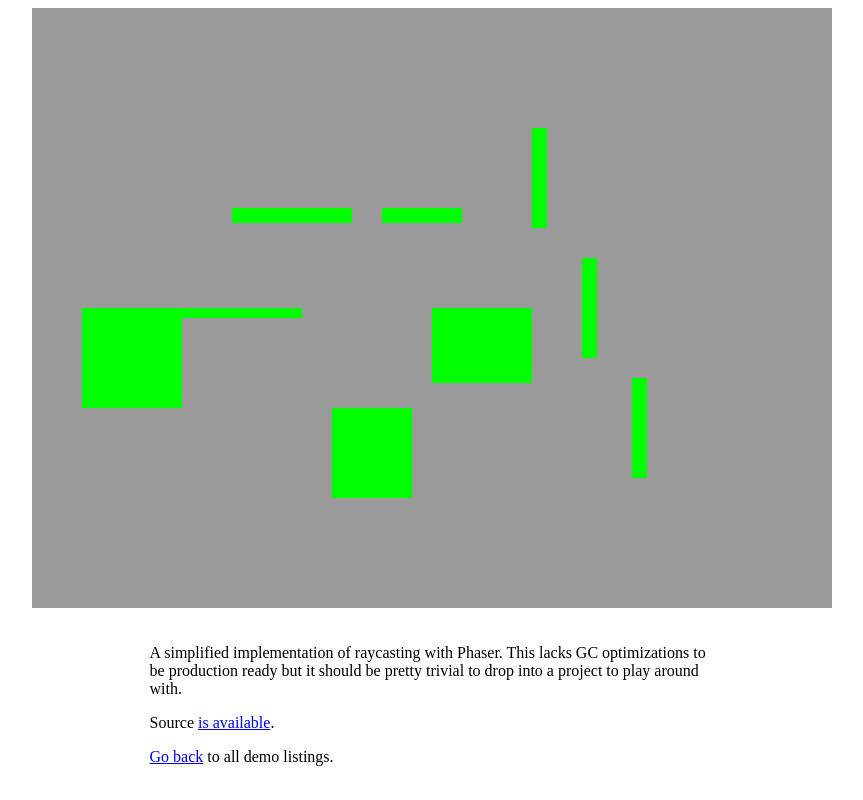
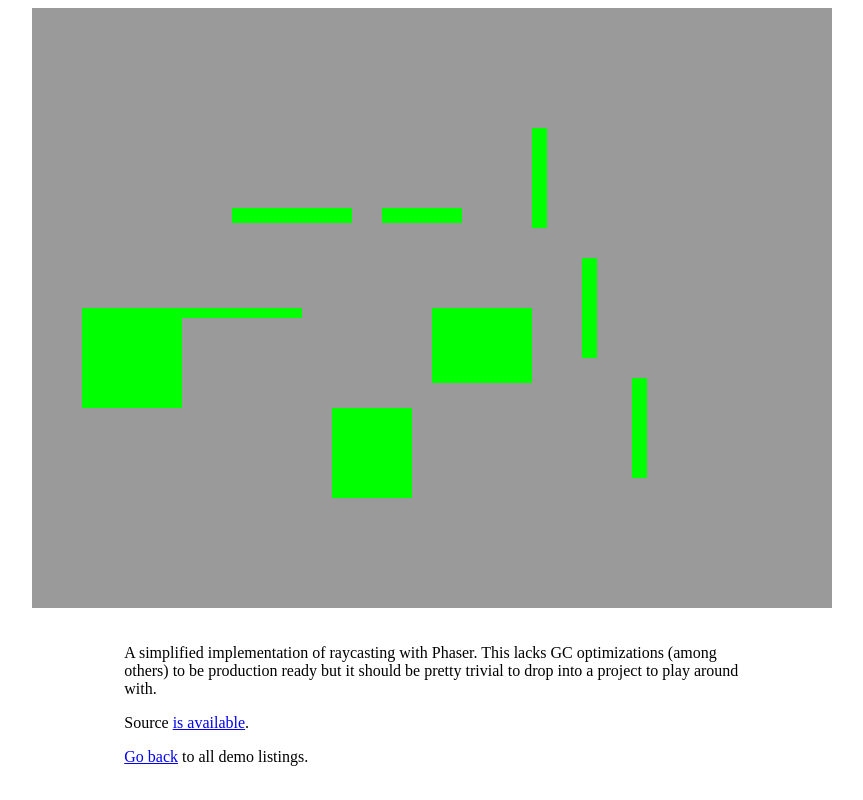
Before and after one commit to jdotrjs/demos, a plain HTML site: page raycasting/index.html in a window 1280 px wide. Shown: the whole page, without its empty margins (208-1071 px from the left). Drawn offline with Linux system fonts and the light colour scheme.

Commit message:
Update index.html

```diff
--- a/raycasting/index.html
+++ b/raycasting/index.html
@@ -20,8 +20,8 @@
           <div class='row start-xs'>
             <div class='col-xs-12'>
               A simplified implementation of raycasting with Phaser. This lacks
-              GC optimizations to be production ready but it should be pretty
-              trivial to drop into a project to play around with.
+              GC optimizations (among others) to be production ready but it should
+              be pretty trivial to drop into a project to play around with.
             </div>
           </div>
 
```
